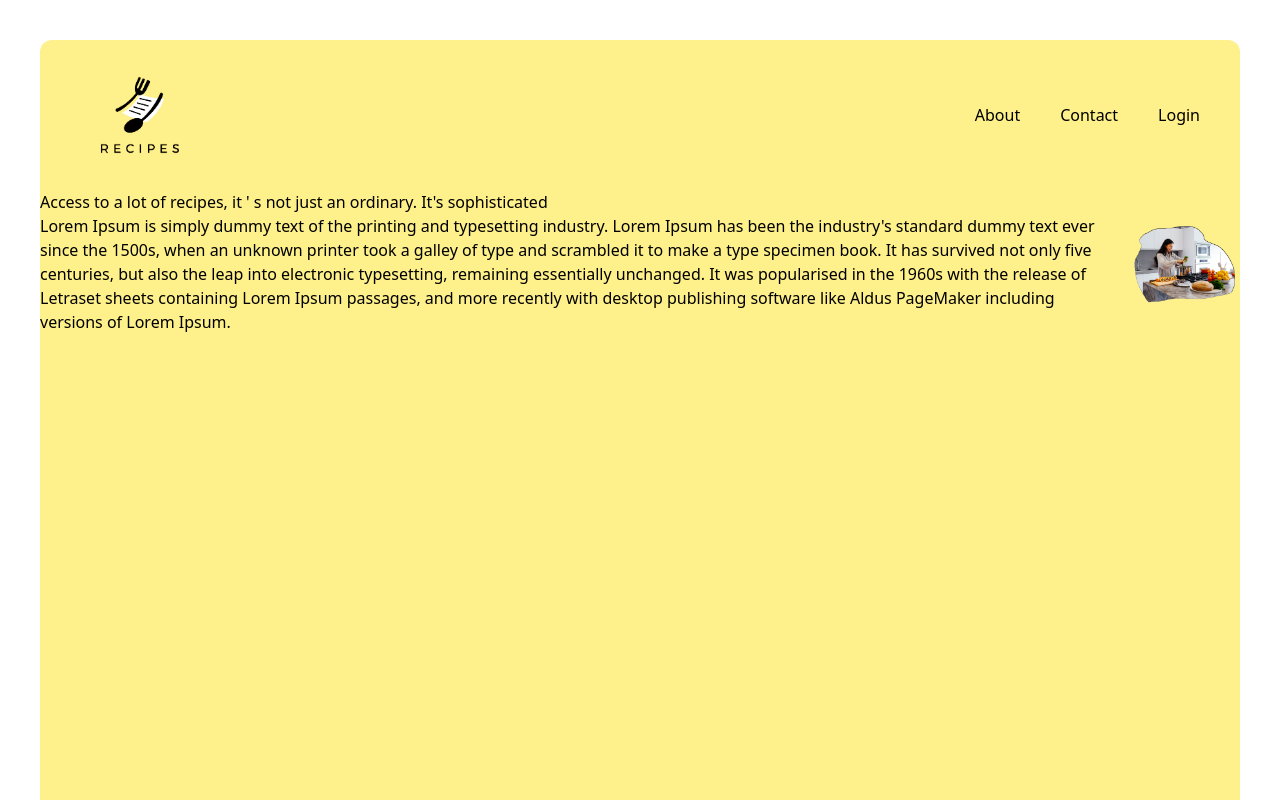
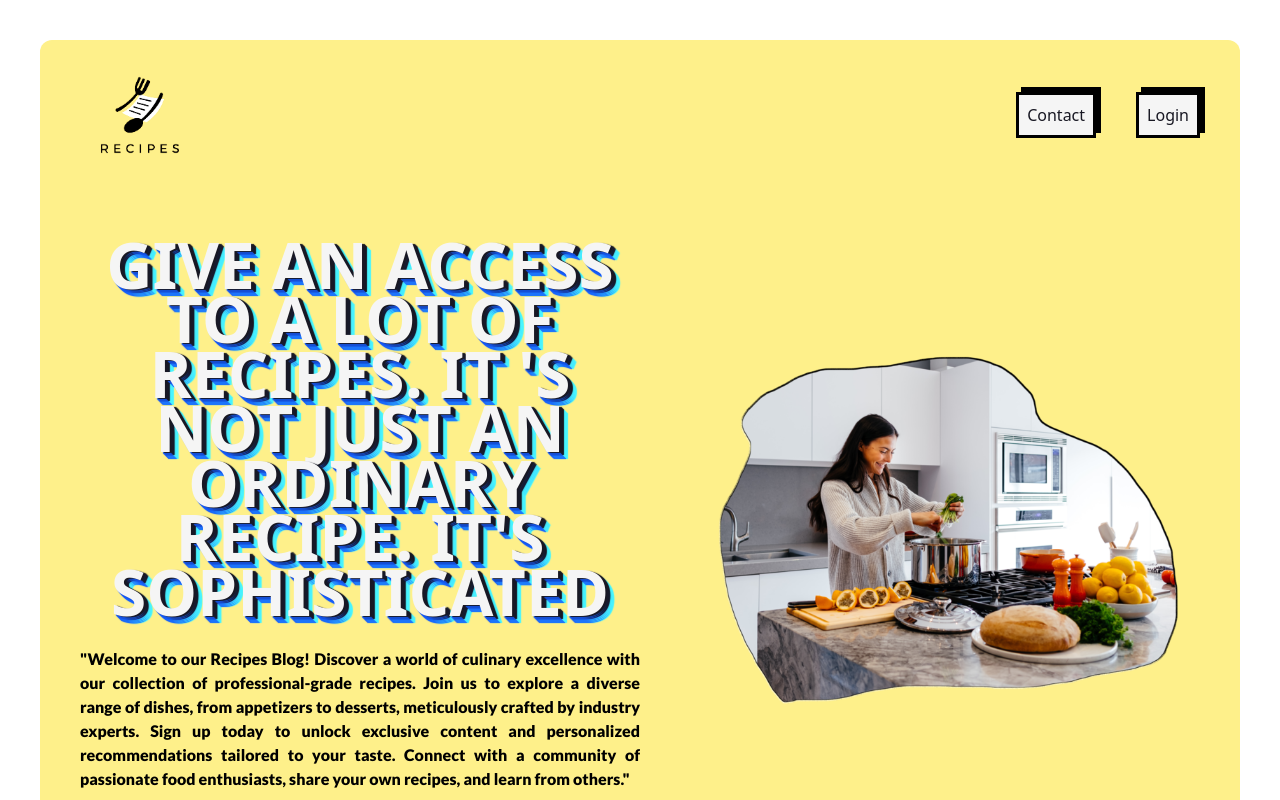
Before and after one commit to revou-fsse-1/w22-group-react-group-b, a Next.js app: page / in a window 1280 px wide. Shown: the top 800 px of the page. Built offline with nearby package versions, Linux system fonts and the light colour scheme.

Commit message:
fixing homepage

```diff
--- a/package.json
+++ b/package.json
@@ -23,5 +23,8 @@
 		"react-scroll": "^1.8.9",
 		"tailwindcss": "3.3.2",
 		"typescript": "5.1.6"
+	},
+	"dependencies": {
+		"react-modal": "^3.16.1"
 	}
 }
--- a/pages/About.tsx
+++ /dev/null
@@ -1,13 +0,0 @@
-import React from "react";
-import { Element } from "react-scroll";
-
-const About = () => {
-	return (
-		<Element name="about" className="py-10">
-			<h2>About Section</h2>
-			<p>This is the About section of your web app.</p>
-		</Element>
-	);
-};
-
-export default About;
--- /dev/null
+++ b/pages/Contact.tsx
@@ -0,0 +1,13 @@
+import React from "react";
+import { Element } from "react-scroll";
+
+const Contact = () => {
+  return (
+    <Element name="contact" className="py-10">
+      <h2>About Section</h2>
+      <p>This is the About section of your web app.</p>
+    </Element>
+  );
+};
+
+export default Contact;
--- /dev/null
+++ b/pages/Login.tsx
@@ -0,0 +1,38 @@
+import React from "react";
+
+const Login = () => {
+  const handleLogin = () => {
+    // Handle login logic here
+  };
+
+  const handleRegister = () => {
+    // Handle register logic here
+  };
+
+  return (
+    <div>
+      <h1>Login</h1>
+      <form>
+        <div>
+          <label>Email:</label>
+          <input type="email" />
+        </div>
+        <div>
+          <label>Password:</label>
+          <input type="password" />
+        </div>
+        <button type="button" onClick={handleLogin}>
+          Login
+        </button>
+      </form>
+      <p>
+        Don't have an account?{" "}
+        <a href="#" onClick={handleRegister}>
+          Register here
+        </a>
+      </p>
+    </div>
+  );
+};
+
+export default Login;
--- a/pages/components/Home.tsx
+++ b/pages/components/Home.tsx
@@ -1,8 +1,9 @@
-import React from "react";
+import React, { useState } from "react";
 import { Link as ScrollLink, animateScroll as scroll } from "react-scroll";
 import Image from "next/image";
 import { StaticImageData } from "next/image";
-import Contentimage from "../../public/home-img.png";
+import Login from "../Login";
+import Modal from "react-modal";
 
 interface NavbarProps {
   logo: StaticImageData;
@@ -11,6 +12,16 @@ interface NavbarProps {
 const Navbar = ({ logo }: NavbarProps) => {
   const scrollToTop = () => {
     scroll.scrollToTop();
+  };
+
+  const [isModalOpen, setIsModalOpen] = useState(false);
+
+  const openModal = () => {
+    setIsModalOpen(true);
+  };
+
+  const closeModal = () => {
+    setIsModalOpen(false);
   };
 
   return (
@@ -23,17 +34,41 @@ const Navbar = ({ logo }: NavbarProps) => {
           <ul className="flex px-10 gap-10">
             <li>
               <ScrollLink
-								to="about"
+                to="contact"
                 spy={true}
                 smooth={true}
                 offset={-70}
                 duration={500}
                 onClick={scrollToTop}
-								className="cursor-pointer"
+                href="#"
+                className="cursor-pointer contact"
+                style={{
+                  color: "#181823",
+                  backgroundColor: "#F5F5F5",
+                  display: "block",
+                  padding: "8px",
+                  border: "3px solid black",
+                  boxShadow: "5px -5px 0 0px black",
+                  position: "relative",
+                  top: "0",
+                  left: "0",
+                  transition: "box-shadow 1s, left 1s, top 1s",
+                }}
+                onMouseEnter={(e) => {
+                  e.currentTarget.style.boxShadow = "0 0 0 -3px white";
+                  e.currentTarget.style.top = "-10px";
+                  e.currentTarget.style.left = "10px";
+                }}
+                onMouseLeave={(e) => {
+                  e.currentTarget.style.boxShadow = "5px -5px 0 0px black";
+                  e.currentTarget.style.top = "0";
+                  e.currentTarget.style.left = "0";
+                }}
               >
-								About
+                Contact
               </ScrollLink>
             </li>
+
             <li>
               <ScrollLink
                 to="contact"
@@ -42,46 +77,74 @@ const Navbar = ({ logo }: NavbarProps) => {
                 offset={-70}
                 duration={500}
                 onClick={scrollToTop}
-								className="cursor-pointer"
-							>
-								Contact
-							</ScrollLink>
-						</li>
-						<li>
-							<ScrollLink
-								to="login"
-								spy={true}
-								smooth={true}
-								offset={-70}
-								duration={500}
-								onClick={scrollToTop}
+                href="#"
+                className="cursor-pointer contact"
+                style={{
+                  color: "#181823",
+                  backgroundColor: "#F5F5F5",
+                  display: "block",
+                  padding: "8px",
+                  border: "3px solid black",
+                  boxShadow: "5px -5px 0 0px black",
+                  position: "relative",
+                  top: "0",
+                  left: "0",
+                  transition: "box-shadow 1s, left 1s, top 1s",
+                }}
+                onMouseEnter={(e) => {
+                  e.currentTarget.style.boxShadow = "0 0 0 -3px white";
+                  e.currentTarget.style.top = "-10px";
+                  e.currentTarget.style.left = "10px";
+                }}
+                onMouseLeave={(e) => {
+                  e.currentTarget.style.boxShadow = "5px -5px 0 0px black";
+                  e.currentTarget.style.top = "0";
+                  e.currentTarget.style.left = "0";
+                }}
               >
                 Login
               </ScrollLink>
             </li>
           </ul>
         </div>
-				<div className="flex items-center justify-between">
-					<div>
-						<h1>
-							Access to a lot of recipes, it &apos; s not just an ordinary.
-							It&apos;s sophisticated
+        <div className="flex items-center justify-between p-10">
+          <div className="w-1/2">
+            <h1
+              className="py-2"
+              style={{
+                color: "#F5F5F5",
+                fontWeight: 900,
+                textTransform: "uppercase",
+                fontSize: "clamp(2rem, 6vw, 4rem)",
+                lineHeight: "0.85em",
+                textAlign: "center",
+                textShadow:
+                  "3px 1px 1px #181823, 2px 2px 1px #165bfb, 4px 2px 1px #181823, 3px 3px 1px #165bfb, 5px 3px 1px #181823, 4px 4px 1px #165bfb, 6px 4px 1px #4af7ff, 5px 5px 1px #165bfb, 7px 5px 1px #4af7ff, 6px 6px 1px #165bfb, 8px 6px 1px #4af7ff, 7px 7px 1px #165bfb, 9px 7px 1px #4af7ff",
+              }}
+            >
+              <span data-text="give an access to a lot of">
+                give an access to a lot of recipes
+              </span>
+              <span data-text=". it 's not just an ordinary">
+                . it 's not just an ordinary recipe
+              </span>
+              <span data-text=". it's sophisticated">. it's sophisticated</span>
             </h1>
-						<p>
-							Lorem Ipsum is simply dummy text of the printing and typesetting
-							industry. Lorem Ipsum has been the industry&apos;s standard dummy
-							text ever since the 1500s, when an unknown printer took a galley
-							of type and scrambled it to make a type specimen book. It has
-							survived not only five centuries, but also the leap into
-							electronic typesetting, remaining essentially unchanged. It was
-							popularised in the 1960s with the release of Letraset sheets
-							containing Lorem Ipsum passages, and more recently with desktop
-							publishing software like Aldus PageMaker including versions of
-							Lorem Ipsum.
+
+            <p className="py-5 text-justify font-Lato font-bold">
+              "Welcome to our Recipes Blog! Discover a world of culinary
+              excellence with our collection of professional-grade recipes. Join
+              us to explore a diverse range of dishes, from appetizers to
+              desserts, meticulously crafted by industry experts. Sign up today
+              to unlock exclusive content and personalized recommendations
+              tailored to your taste. Connect with a community of passionate
+              food enthusiasts, share your own recipes, and learn from others."
             </p>
           </div>
-					<div>
-						<Image src={Contentimage} alt="Home" width={500} height={500} />
+          <div className="flex items-center w-1/2">
+            <div className="justify-center">
+              <img src="/home-img.png" alt="Home" width={1000} height={1000} />
+            </div>
           </div>
         </div>
       </nav>
--- a/pages/index.tsx
+++ b/pages/index.tsx
@@ -1,14 +1,14 @@
 import React from "react";
 import Home from "./components/Home";
-import About from "./About";
+import Contact from "./Contact";
 import logo from "../public/recipeslogo.png";
 const Index = () => {
-	return (
-		<div>
-			<Home logo={logo} />
-			<About />
-		</div>
-	);
+  return (
+    <div>
+      <Home logo={logo} />
+      <Contact />
+    </div>
+  );
 };
 
 export default Index;
--- a/styles/globals.css
+++ b/styles/globals.css
@@ -1,6 +1,8 @@
-@tailwind base;
-@tailwind components;
-@tailwind utilities;
+@import url("https://fonts.googleapis.com/css2?family=Lato:wght@400;900&display=swap");
+
+@import "tailwindcss/base";
+@import "tailwindcss/components";
+@import "tailwindcss/utilities";
 
 :root {
   --foreground-rgb: 0, 0, 0;
--- a/tailwind.config.js
+++ b/tailwind.config.js
@@ -1,18 +1,16 @@
 /** @type {import('tailwindcss').Config} */
 module.exports = {
   content: [
-    './pages/**/*.{js,ts,jsx,tsx,mdx}',
-    './components/**/*.{js,ts,jsx,tsx,mdx}',
-    './app/**/*.{js,ts,jsx,tsx,mdx}',
+    "./pages/**/*.{js,ts,jsx,tsx,mdx}",
+    "./components/**/*.{js,ts,jsx,tsx,mdx}",
+    "./app/**/*.{js,ts,jsx,tsx,mdx}",
   ],
   theme: {
     extend: {
-      backgroundImage: {
-        'gradient-radial': 'radial-gradient(var(--tw-gradient-stops))',
-        'gradient-conic':
-          'conic-gradient(from 180deg at 50% 50%, var(--tw-gradient-stops))',
+      fontFamily: {
+        Lato: ["Lato", "sans-serif"],
       },
     },
   },
   plugins: [],
-}
+};
```
Also changed, not shown: 1 other file (tests, documents, lock files or other folders). Lines whose indentation alone changed are shown as unchanged.
